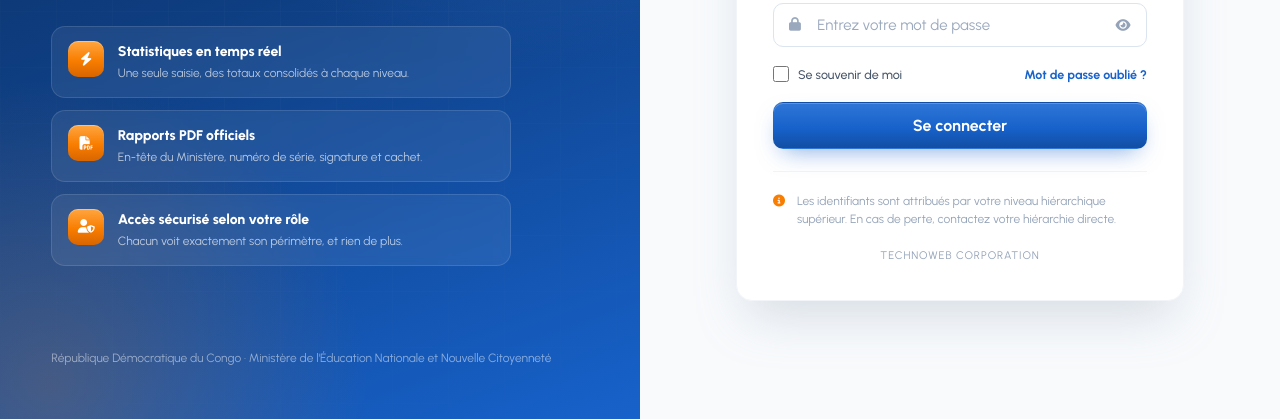
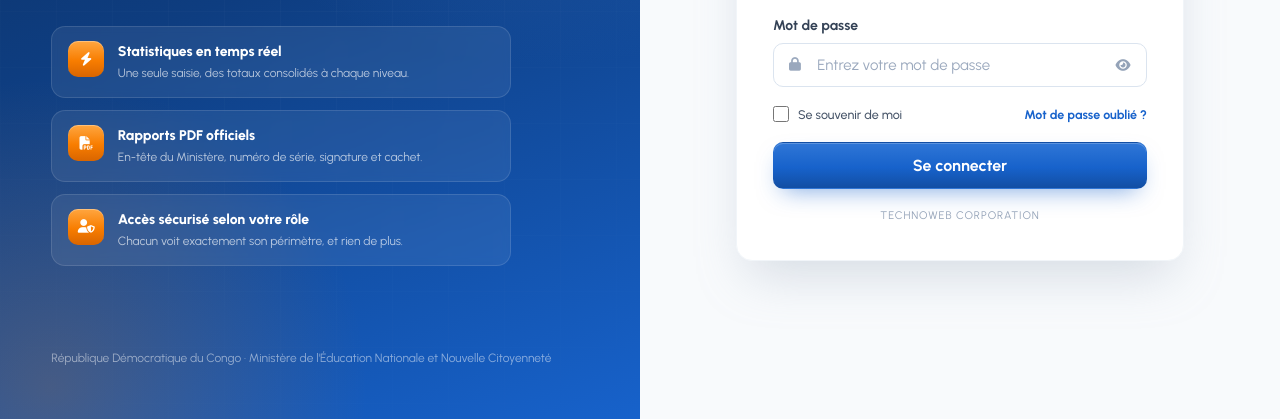
Before and after one commit to Patou2209/EKOLSTAT, a plain HTML site: page login.html in a window 1280 px wide. Shown: the part 381-800 px from the top of the page. Drawn offline with Linux system fonts and the light colour scheme; no server answers; a web font is replaced by a local one.

Commit message:
small fix

```diff
--- a/login.html
+++ b/login.html
@@ -88,10 +88,10 @@
         </button>
       </form>
 
-      <div class="info-note" id="identifiants">
+      <!-- <div class="info-note" id="identifiants">
         <i class="fas fa-circle-info"></i>
         <span>Les identifiants sont attribués par votre niveau hiérarchique supérieur. En cas de perte, contactez votre hiérarchie directe.</span>
-      </div>
+      </div> -->
 
       <p class="auth-legal">Technoweb Corporation</p>
     </div>
```
